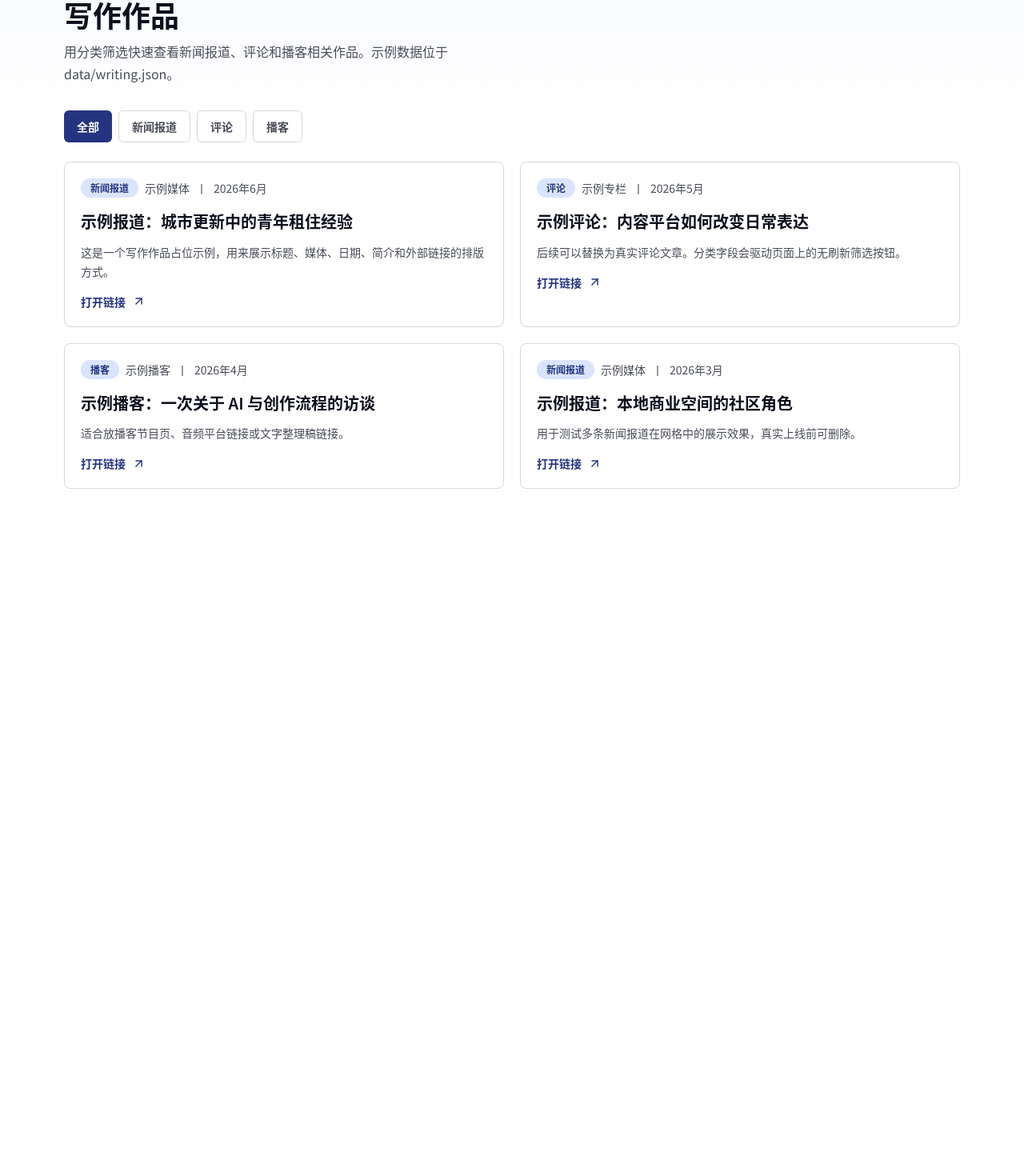
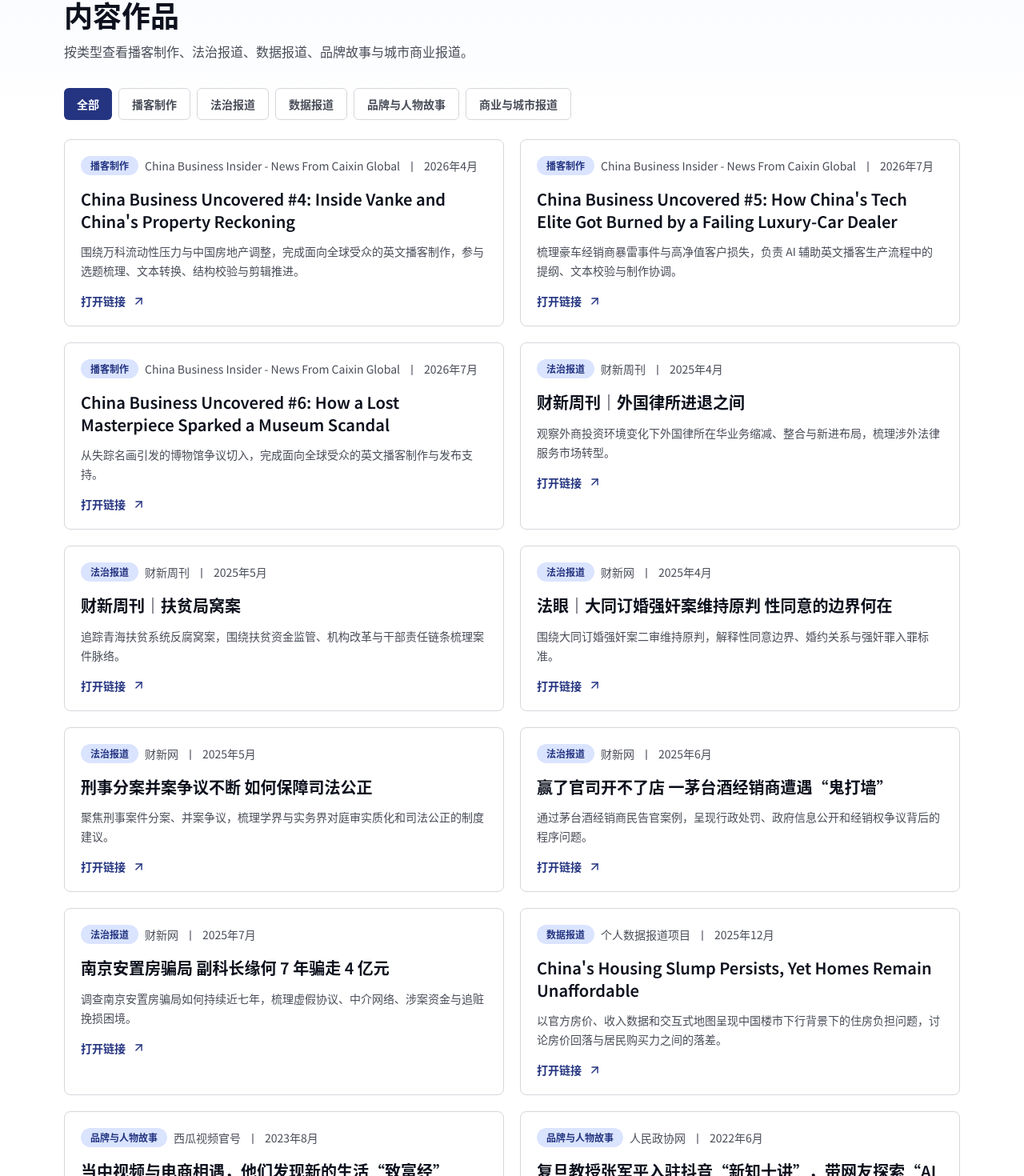
Before and after one commit to bohandu/bohandu.github.io, a Next.js app: page /writing in a window 1280 px wide. Shown: the part 131-1601 px from the top of the page at 80% size. Before the commit the page ends 822 px from the top, so only its background shows below. Built offline with nearby package versions, Linux system fonts and the light colour scheme.

Commit message:
Update content portfolio works

```diff
--- a/app/page.tsx
+++ b/app/page.tsx
@@ -35,7 +35,7 @@ export default function HomePage() {
               className="inline-flex min-h-11 items-center gap-2 rounded-md bg-primary px-5 text-sm font-semibold text-white transition hover:bg-ink"
               href="/writing/"
             >
-              查看写作作品
+              查看内容作品
               <ArrowRight aria-hidden size={18} />
             </Link>
             <Link
@@ -88,9 +88,9 @@ export default function HomePage() {
         <div>
           <SectionHeading
             actionHref="/writing/"
-            actionLabel="全部写作"
-            description="先用示例作品搭出信息结构，后续可以逐条替换为真实链接。"
-            title="写作作品"
+            actionLabel="全部内容"
+            description="精选播客制作、法治报道、数据报道、品牌故事与城市商业报道。"
+            title="内容作品"
           />
           <div className="mt-7 space-y-4">
             {featuredWriting.map((item) => (
--- a/app/projects/page.tsx
+++ b/app/projects/page.tsx
@@ -13,7 +13,7 @@ export default function ProjectsPage() {
   return (
     <main className="content-width pb-20 pt-12 md:pt-18">
       <SectionHeading
-        description="当前重点先放 AI 播客和个人论文，后续可以继续加入数据新闻、研究工具或产品原型。示例数据位于 data/projects.json。"
+        description="当前重点先放 AI 播客和个人论文，后续可以继续加入数据新闻、研究工具或产品原型。"
         title="AI 与研究项目"
       />
       <div className="mt-9 grid gap-5 md:grid-cols-2">
--- a/app/writing/page.tsx
+++ b/app/writing/page.tsx
@@ -3,7 +3,7 @@ import { SectionHeading } from "@/components/SectionHeading";
 import { getWriting } from "@/lib/content";
 
 export const metadata = {
-  title: "写作作品 - 杜博涵"
+  title: "内容作品 - 杜博涵"
 };
 
 export default function WritingPage() {
@@ -12,8 +12,8 @@ export default function WritingPage() {
   return (
     <main className="content-width pb-20 pt-12 md:pt-18">
       <SectionHeading
-        description="用分类筛选快速查看新闻报道、评论和播客相关作品。示例数据位于 data/writing.json。"
-        title="写作作品"
+        description="按类型查看播客制作、法治报道、数据报道、品牌故事与城市商业报道。"
+        title="内容作品"
       />
       <WritingPortfolio items={writing} />
     </main>
--- a/components/WritingPortfolio.tsx
+++ b/components/WritingPortfolio.tsx
@@ -4,10 +4,13 @@ import { useMemo, useState } from "react";
 import { WorkCard } from "@/components/WorkCard";
 import type { WorkSummary } from "@/lib/content";
 
-const categories = ["全部", "新闻报道", "评论", "播客"];
-
 export function WritingPortfolio({ items }: { items: WorkSummary[] }) {
   const [activeCategory, setActiveCategory] = useState("全部");
+
+  const categories = useMemo(
+    () => ["全部", ...Array.from(new Set(items.map((item) => item.category)))],
+    [items]
+  );
 
   const filteredItems = useMemo(() => {
     if (activeCategory === "全部") {
--- a/data/profile.json
+++ b/data/profile.json
@@ -16,7 +16,7 @@
       "href": "/"
     },
     {
-      "label": "写作作品",
+      "label": "内容作品",
       "href": "/writing/"
     },
     {
--- a/data/writing.json
+++ b/data/writing.json
@@ -1,38 +1,137 @@
 [
   {
-    "title": "示例报道：城市更新中的青年租住经验",
-    "publication": "示例媒体",
-    "date": "2026-06-01",
-    "category": "新闻报道",
-    "description": "这是一个写作作品占位示例，用来展示标题、媒体、日期、简介和外部链接的排版方式。",
-    "link": "https://example.com",
+    "title": "China Business Uncovered #4: Inside Vanke and China's Property Reckoning",
+    "publication": "China Business Insider - News From Caixin Global",
+    "date": "2026-04-24",
+    "category": "播客制作",
+    "description": "围绕万科流动性压力与中国房地产调整，完成面向全球受众的英文播客制作，参与选题梳理、文本转换、结构校验与剪辑推进。",
+    "link": "https://podcasts.apple.com/us/podcast/china-business-uncovered-4-inside-vanke-and-chinas/id1442752363?i=1000763407043",
+    "featured": false
+  },
+  {
+    "title": "China Business Uncovered #5: How China's Tech Elite Got Burned by a Failing Luxury-Car Dealer",
+    "publication": "China Business Insider - News From Caixin Global",
+    "date": "2026-07-03",
+    "category": "播客制作",
+    "description": "梳理豪车经销商暴雷事件与高净值客户损失，负责 AI 辅助英文播客生产流程中的提纲、文本校验与制作协调。",
+    "link": "https://podcasts.apple.com/us/podcast/china-business-uncovered-5-how-chinas-tech-elite-got/id1442752363?i=1000775319614",
+    "featured": false
+  },
+  {
+    "title": "China Business Uncovered #6: How a Lost Masterpiece Sparked a Museum Scandal",
+    "publication": "China Business Insider - News From Caixin Global",
+    "date": "2026-07-17",
+    "category": "播客制作",
+    "description": "从失踪名画引发的博物馆争议切入，完成面向全球受众的英文播客制作与发布支持。",
+    "link": "https://podcasts.apple.com/us/podcast/china-business-uncovered-6-how-a-lost-masterpiece/id1442752363?i=1000777185224",
     "featured": true
   },
   {
-    "title": "示例评论：内容平台如何改变日常表达",
-    "publication": "示例专栏",
-    "date": "2026-05-15",
-    "category": "评论",
-    "description": "后续可以替换为真实评论文章。分类字段会驱动页面上的无刷新筛选按钮。",
-    "link": "https://example.com",
+    "title": "财新周刊｜外国律所进退之间",
+    "publication": "财新周刊",
+    "date": "2025-04-28",
+    "category": "法治报道",
+    "description": "观察外商投资环境变化下外国律所在华业务缩减、整合与新进布局，梳理涉外法律服务市场转型。",
+    "link": "https://weekly.caixin.com/2025-04-26/102313439.html",
     "featured": true
   },
   {
-    "title": "示例播客：一次关于 AI 与创作流程的访谈",
-    "publication": "示例播客",
-    "date": "2026-04-20",
-    "category": "播客",
-    "description": "适合放播客节目页、音频平台链接或文字整理稿链接。",
-    "link": "https://example.com",
+    "title": "财新周刊｜扶贫局窝案",
+    "publication": "财新周刊",
+    "date": "2025-05-26",
+    "category": "法治报道",
+    "description": "追踪青海扶贫系统反腐窝案，围绕扶贫资金监管、机构改革与干部责任链条梳理案件脉络。",
+    "link": "https://weekly.caixin.com/2025-05-24/102322868.html",
     "featured": false
   },
   {
-    "title": "示例报道：本地商业空间的社区角色",
-    "publication": "示例媒体",
-    "date": "2026-03-12",
-    "category": "新闻报道",
-    "description": "用于测试多条新闻报道在网格中的展示效果，真实上线前可删除。",
-    "link": "https://example.com",
+    "title": "法眼｜大同订婚强奸案维持原判 性同意的边界何在",
+    "publication": "财新网",
+    "date": "2025-04-17",
+    "category": "法治报道",
+    "description": "围绕大同订婚强奸案二审维持原判，解释性同意边界、婚约关系与强奸罪入罪标准。",
+    "link": "https://china.caixin.com/2025-04-17/102310439.html",
+    "featured": false
+  },
+  {
+    "title": "刑事分案并案争议不断 如何保障司法公正",
+    "publication": "财新网",
+    "date": "2025-05-13",
+    "category": "法治报道",
+    "description": "聚焦刑事案件分案、并案争议，梳理学界与实务界对庭审实质化和司法公正的制度建议。",
+    "link": "https://china.caixin.com/2025-05-13/102319183.html",
+    "featured": false
+  },
+  {
+    "title": "赢了官司开不了店 一茅台酒经销商遭遇“鬼打墙”",
+    "publication": "财新网",
+    "date": "2025-06-18",
+    "category": "法治报道",
+    "description": "通过茅台酒经销商民告官案例，呈现行政处罚、政府信息公开和经销权争议背后的程序问题。",
+    "link": "https://china.caixin.com/2025-06-18/102331516.html",
+    "featured": false
+  },
+  {
+    "title": "南京安置房骗局 副科长缘何 7 年骗走 4 亿元",
+    "publication": "财新网",
+    "date": "2025-07-18",
+    "category": "法治报道",
+    "description": "调查南京安置房骗局如何持续近七年，梳理虚假协议、中介网络、涉案资金与追赃挽损困境。",
+    "link": "https://china.caixin.com/2025-07-18/102342648.html",
+    "featured": true
+  },
+  {
+    "title": "China's Housing Slump Persists, Yet Homes Remain Unaffordable",
+    "publication": "个人数据报道项目",
+    "date": "2025-12-15",
+    "category": "数据报道",
+    "description": "以官方房价、收入数据和交互式地图呈现中国楼市下行背景下的住房负担问题，讨论房价回落与居民购买力之间的落差。",
+    "link": "https://bohandu.github.io/china-housing-affordability/",
+    "featured": true
+  },
+  {
+    "title": "当中视频与电商相遇，他们发现新的生活“致富经”",
+    "publication": "西瓜视频官号",
+    "date": "2023-08-18",
+    "category": "品牌与人物故事",
+    "description": "以西瓜视频《生活致富记》为线索，讲述中视频、电商与乡村生活内容结合后的创作者故事。",
+    "link": "https://mp.weixin.qq.com/s/J3KTlP5ZbbBxhliWHTpOqg",
+    "featured": false
+  },
+  {
+    "title": "复旦教授张军平入驻抖音“新知十讲”，带网友探索“AI 进化论”",
+    "publication": "人民政协网",
+    "date": "2022-06-24",
+    "category": "品牌与人物故事",
+    "description": "围绕抖音“新知十讲”中的人工智能科普内容，介绍复旦教授张军平对 AI 发展与社会议题的讲解。",
+    "link": "https://www.rmzxw.com.cn/c/2022-06-24/3146329.shtml",
+    "featured": false
+  },
+  {
+    "title": "艺术的本质是斗争？复旦大学教授王德峰在抖音分享艺术哲学",
+    "publication": "中国日报中文网",
+    "date": "2022-05-06",
+    "category": "品牌与人物故事",
+    "description": "记录复旦教授王德峰在短视频公开课中对艺术哲学、青年表达与知识传播的分享。",
+    "link": "https://cn.chinadaily.com.cn/a/202205/06/WS62749308a3101c3ee7ad3f70.html",
+    "featured": false
+  },
+  {
+    "title": "您的“人口余额”已不足：四大一线城市人口上限仅剩 411.6 万，天津、苏州等仍有较大增长空间",
+    "publication": "21 世纪经济报道",
+    "date": "2021-10-21",
+    "category": "商业与城市报道",
+    "description": "基于城市规划与人口普查数据，比较一线、新一线和省会城市未来常住人口增长空间。",
+    "link": "https://www.21jingji.com/article/20211021/herald/efc74e232f638fe4f50581dacec42f97.html",
+    "featured": false
+  },
+  {
+    "title": "海淀家长“鸡娃”遭遇急刹车，“一对一”培训千元小时",
+    "publication": "21 世纪经济报道",
+    "date": "2021-09-24",
+    "category": "商业与城市报道",
+    "description": "从海淀家长在“双减”后的选择切入，呈现校外培训收缩后教育焦虑与升学评价压力。",
+    "link": "https://m.21jingji.com/article/20210924/8253635635859f8e3735fc8e181374a6_zaker.html",
     "featured": false
   }
 ]
```
Also changed, not shown: 1 other file (tests, documents, lock files or other folders).
